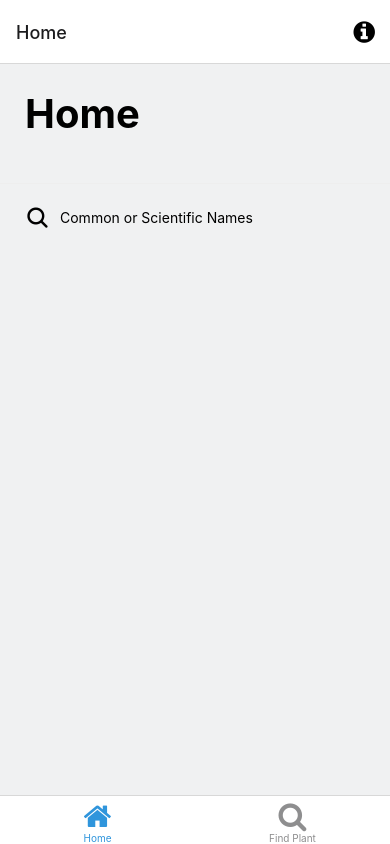
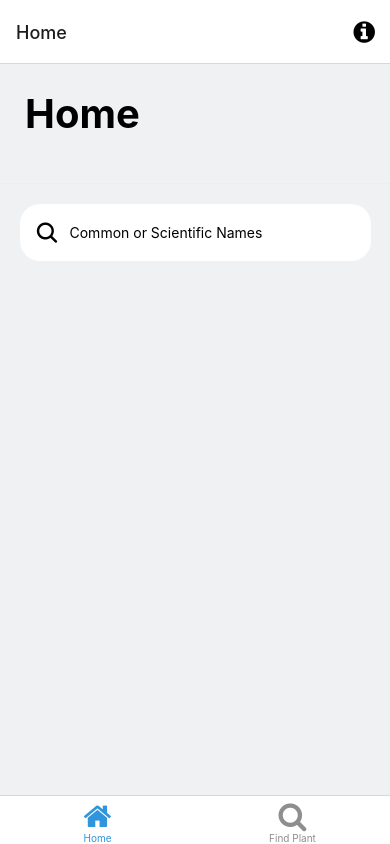
Before and after one commit to dnmanor/plant-mapper-mobile, a React Native app: screen /HomeTab in a window 390 px wide. Built offline with nearby package versions, Linux system fonts and the light colour scheme; what expo-linking would draw is missing.

Commit message:
center search bar

```diff
--- a/components/Search.tsx
+++ b/components/Search.tsx
@@ -6,13 +6,9 @@ function Search() {
   const [searchTerm, setSearchTerm] = React.useState("");
 
   return (
+    <View style={styles.main}>
       <View style={styles.container}>
-      <Ionicons
-        name="search"
-        size={25}
-        color="black"
-        style={{ paddingRight: 10 }}
-      />
+        <Ionicons name="search" size={25} color="black" style={styles.icon} />
         <TextInput
           style={styles.input}
           onChangeText={(e) => {
@@ -22,6 +18,7 @@ function Search() {
           placeholder="Common or Scientific Names"
         />
       </View>
+    </View>
   );
 }
 
@@ -29,9 +26,24 @@ const styles = StyleSheet.create({
   container: {
     display: "flex",
     flexDirection: "row",
-    paddingLeft: 25,
+    padding: 15,
+    fontSize: 25,
+    borderRadius: 20,
+    width: "90%",
+    backgroundColor: "white",
   },
   input: {},
+  icon: {
+    paddingRight: 10,
+  },
+  main: {
+    display: "flex",
+    alignItems: "center",
+    flexDirection: "row",
+    width: "100%",
+    alignContent: "center",
+    justifyContent: "center",
+  },
 });
 
 export default Search;
```
Lines whose indentation alone changed are shown as unchanged.
